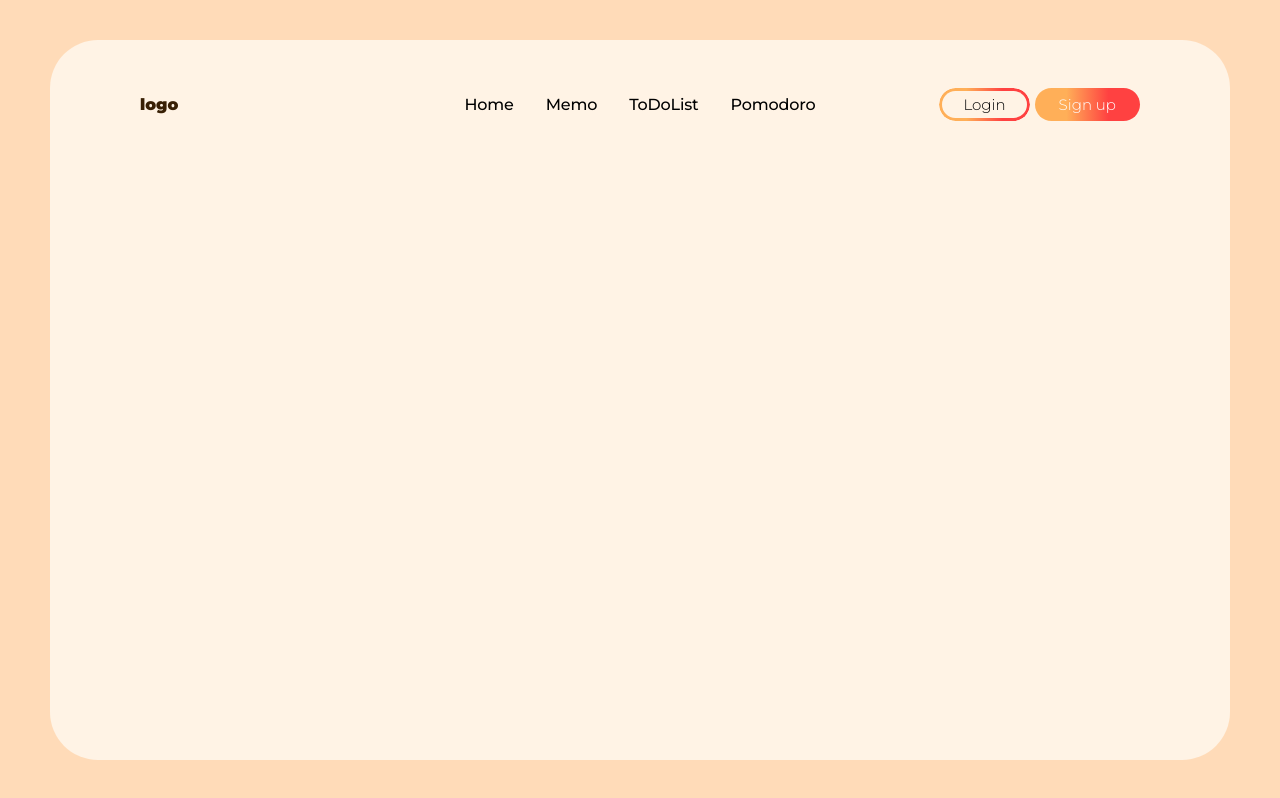
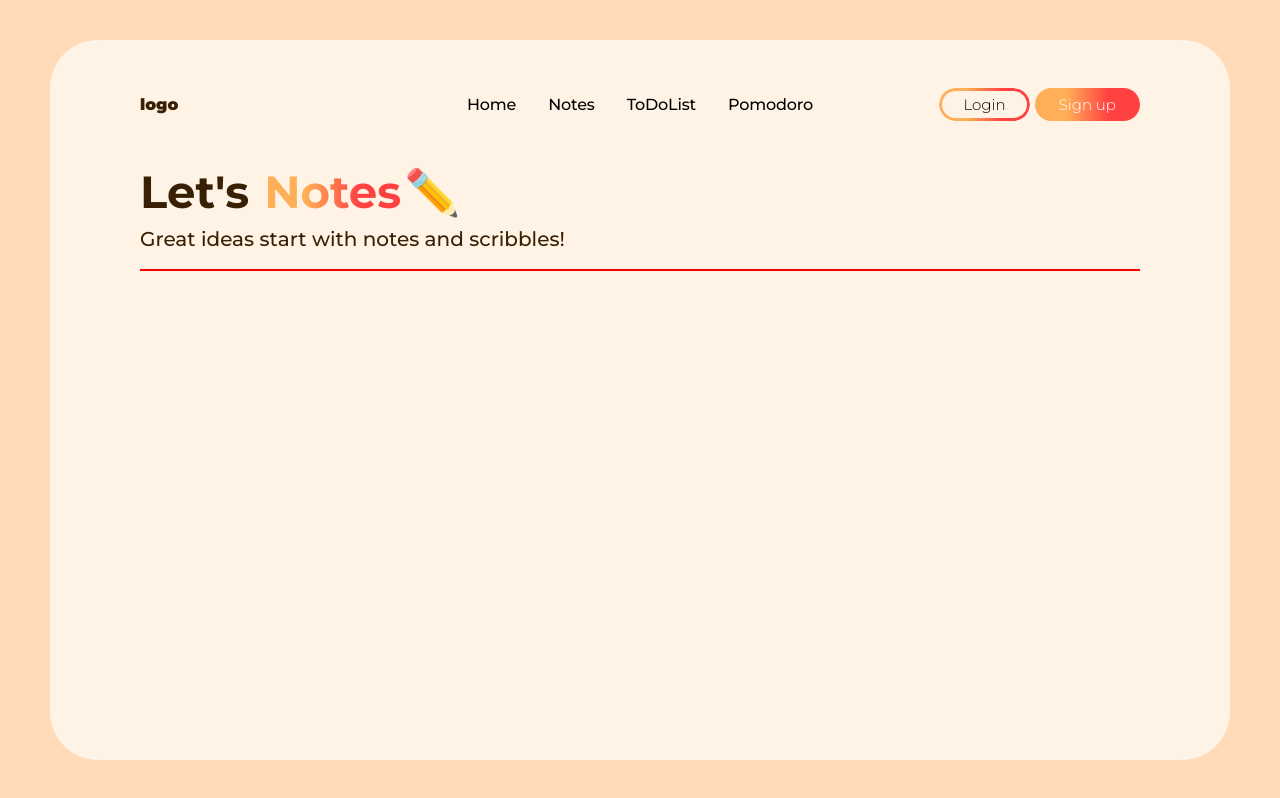
Before and after one commit to sooozi/study-app_ver.01, a React (Create React App) app: page /Note in a window 1280 px wide. Built offline with nearby package versions, Linux system fonts and the light colour scheme.

Commit message:
231213_스터디앱_노트페이지 착수

```diff
--- a/src/layout/Header.js
+++ b/src/layout/Header.js
@@ -4,7 +4,7 @@ import { Route, Routes } from 'react-router-dom';
 import styled from "styled-components";
 import Button from '../components/Button';
 import Home from '../pages/Home';
-import Memo from '../pages/Memo';
+import Note from '../pages/Note';
 import Pomodoro from '../pages/Pomodoro';
 import ToDoList from '../pages/ToDoList';
 import NavBar from './NavBar';
@@ -74,7 +74,7 @@ function Header() {
         <Routes>
             <Route>
                 <Route path='/' element={<Home />} />
-                <Route path='/Memo' element={<Memo />} />
+                <Route path='/Note' element={<Note />} />
                 <Route path='/Pomodoro' element={<Pomodoro />} />
                 <Route path='/ToDoList' element={<ToDoList />} />
             </Route>
--- a/src/layout/NavBar.js
+++ b/src/layout/NavBar.js
@@ -28,8 +28,8 @@ function NavBar() {
         <Link to="/">
           Home
         </Link>
-        <Link to="/Memo">
-          Memo
+        <Link to="/Note">
+          Notes
         </Link>
         <Link to="/ToDoList">
           ToDoList
--- a/src/pages/Memo.js
+++ /dev/null
@@ -1,21 +0,0 @@
-import React from 'react';
-import styled from "styled-components";
-import { Title } from '../components/Title';
-
-const MemoContainer = styled.div `
-  border: 1px solid red;
-`;
-
-
-function Memo() {
-  return (
-    <>
-      <Title titleText="Let's" gradTitleText="Memo" iconBox="✏️" subTitleText="Great ideas start as notepad scribbles!" />
-      <MemoContainer>
-
-      </MemoContainer>
-    </>
-  );
-}
-
-  export default Memo;
--- /dev/null
+++ b/src/pages/Note.js
@@ -0,0 +1,21 @@
+import React from 'react';
+import styled from "styled-components";
+import { Title } from '../components/Title';
+
+const NoteContainer = styled.div `
+  border: 1px solid red;
+`;
+
+
+function Note() {
+  return (
+    <>
+      <Title titleText="Let's" gradTitleText="Notes" iconBox="✏️" subTitleText="Great ideas start with notes and scribbles!" />
+      <NoteContainer>
+
+      </NoteContainer>
+    </>
+  );
+}
+
+  export default Note;
```
Also changed, not shown: src/components/ContBoard.js (added), src/components/SideMenu.js (added).
